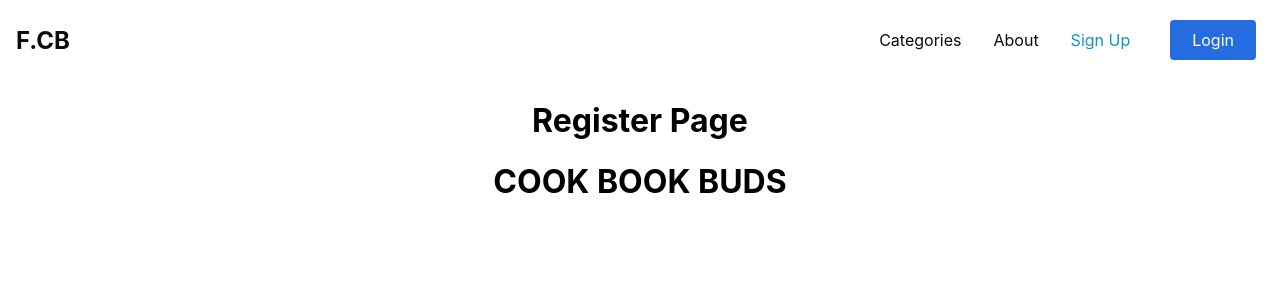
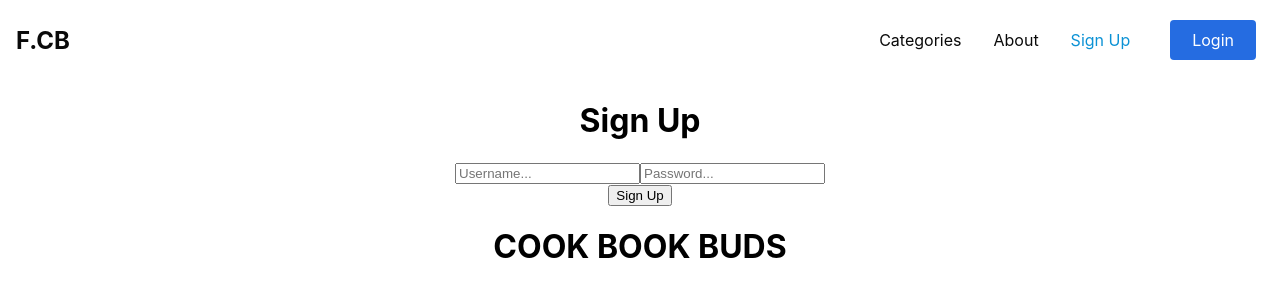
Before and after one commit to Build-Week-Secret-Family-Cookbook/front-end, a React (Create React App) app in the folder cookbook/: page /register in a window 1280 px wide. Shown: the top 300 px of the page. Built offline with nearby package versions, Linux system fonts and the light colour scheme.

Commit message:
set up register form - no styling

```diff
--- a/cookbook/src/components/pages/Register.js
+++ b/cookbook/src/components/pages/Register.js
@@ -1,8 +1,79 @@
-import React from 'react';
+import React, { useState } from 'react';
+import axios from 'axios';
+
+
+const initialFormValues = {
+  username: '',
+  password: ''
+}
+
+const initialFormErrors = {
+  username: '',
+  password: ''
+}
 
 const Register = () => {
+
+  const [formValues, setFormValues] = useState(initialFormValues);
+  const [formErrors, setFormErrors] = useState(initialFormErrors);
+
+  const signUp = () => {
+    axios
+      .post('URL here', {
+        username: formValues.username,
+        password: formValues.password
+      })
+      .then(res => {
+        console.log(res)
+      })
+      .catch(err => {
+        err.message
+      })
+  }
+
+  ///validate form
+
+  const onChange = e => {
+    //invoke validate(e.target.name, e.target.value)
+    console.log(formValues)
+    setFormValues({
+      ...formValues,
+      [e.target.name]: e.target.value
+    })
+  }
+
+  const onSubmit = e => {
+    e.preventDefault();
+    signUp();
+  }
+
 return (
-  <h1>Register Page</h1>
+  <form className='form-container-signup' onSubmit={onSubmit}>
+    <div className='form-title'>
+      <h1>Sign Up</h1>
+    </div>
+    <div className='errors-container'>
+      <div>{formErrors.username}</div>
+      <div>{formErrors.password}</div>
+    </div>
+    <div className='form-group'>
+      <input
+        name='username'
+        type='text'
+        placeholder='Username...'
+        onChange={onChange}
+      />
+      <input
+        name='password'
+        type='text'
+        placeholder='Password...'
+        onChange={onChange}
+      />
+    </div>
+    <div className='submit-btn'>
+      <button className='submit'>Sign Up</button>
+    </div>
+  </form>
 )
 }
 
```
Also changed, not shown: cookbook/.eslintrc.json.
